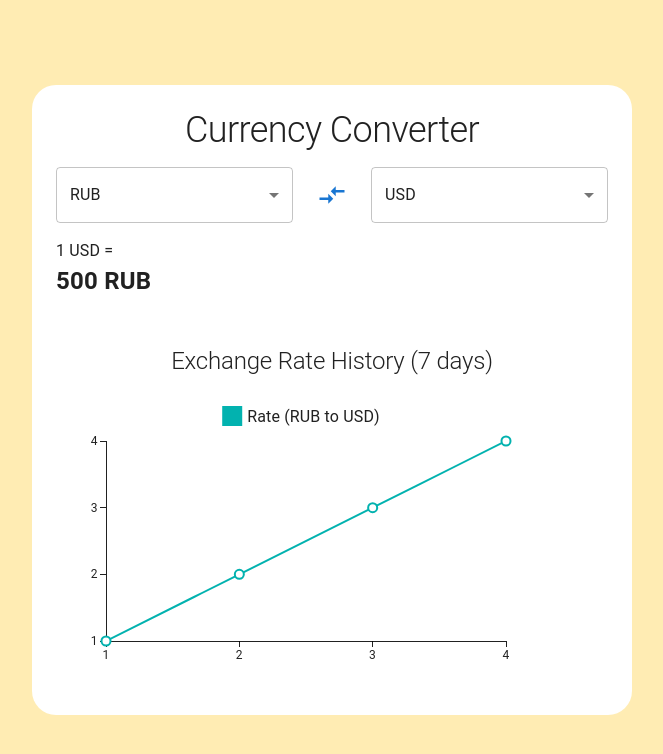
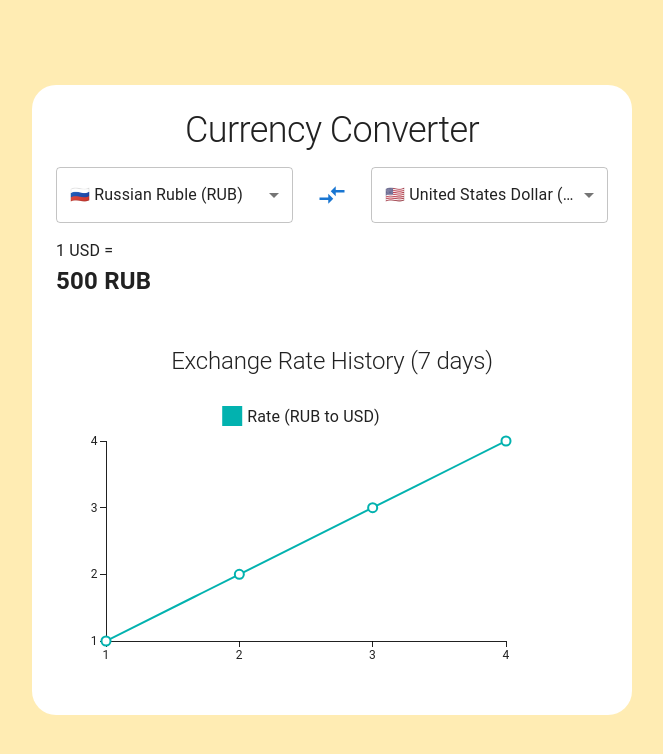
Before and after one commit to pav-alekseev/currency-converter, a React (Vite) app: page / in a window 1280 px wide. Shown: the top 754 px of the page, without its empty margins (308-971 px from the left). Built offline with nearby package versions, Linux system fonts and the light colour scheme.

Commit message:
use real currencies in SelectCurrency component

```diff
--- a/src/components/select-currency/select-currency.jsx
+++ b/src/components/select-currency/select-currency.jsx
@@ -3,23 +3,17 @@ import PropTypes from "prop-types";
 import Grid from "@mui/material/Grid2";
 import Select from "@mui/material/Select";
 import MenuItem from "@mui/material/MenuItem";
+import CurrencyFactory, { currencies } from "../../utils/currencies";
 
 const SelectCurrency = ({ currency, onChange }) => {
   return (
-    <Grid size="grow">
+    <Grid size={{ xs: 12, sm: "grow" }}>
       <Select value={currency} onChange={onChange} fullWidth>
-        <MenuItem key="currency_1" value="USD">
-          USD
-          {/* {CurrencyFactory.createCurrency(cur).getCurrencyInfo()} */}
-        </MenuItem>
-        <MenuItem key="currency_2" value="EUR">
-          EUR
-          {/* {CurrencyFactory.createCurrency(cur).getCurrencyInfo()} */}
-        </MenuItem>
-        <MenuItem key="currency_3" value="RUB">
-          RUB
-          {/* {CurrencyFactory.createCurrency(cur).getCurrencyInfo()} */}
-        </MenuItem>
+        {currencies.map((currency) => (
+          <MenuItem key={currency} value={currency}>
+            {CurrencyFactory.createCurrency(currency).getCurrencyInfo()}
+          </MenuItem>
+        ))}
       </Select>
     </Grid>
   );
```
